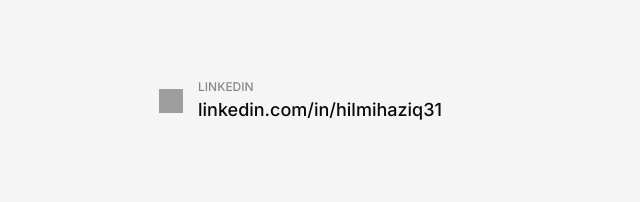
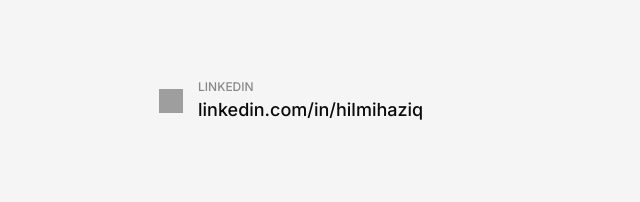
Before and after one commit to hilmihzq/HilmiHaziq-Portofolio, a plain HTML site: page index.html in a window 1280 px wide. Shown: the part 6739-6941 px from the top of the page, 181-821 px from the left. Drawn offline with Linux system fonts and the light colour scheme; grey boxes are pictures that could not be loaded.

Commit message:
Update index.html

```diff
--- a/index.html
+++ b/index.html
@@ -1239,7 +1239,7 @@
         <div style="font-size: 12px; font-weight: 500; text-transform: uppercase; color: #888;">LinkedIn</div>
         <div style="font-size: 18px; font-weight: 500; color: #0a0a0a;">
           <a href="https://www.linkedin.com/in/hilmihaziq31/" target="_blank" style="color: #0a0a0a; text-decoration: none;">
-            linkedin.com/in/hilmihaziq31
+            linkedin.com/in/hilmihaziq
           </a>
         </div>
       </div>
```
